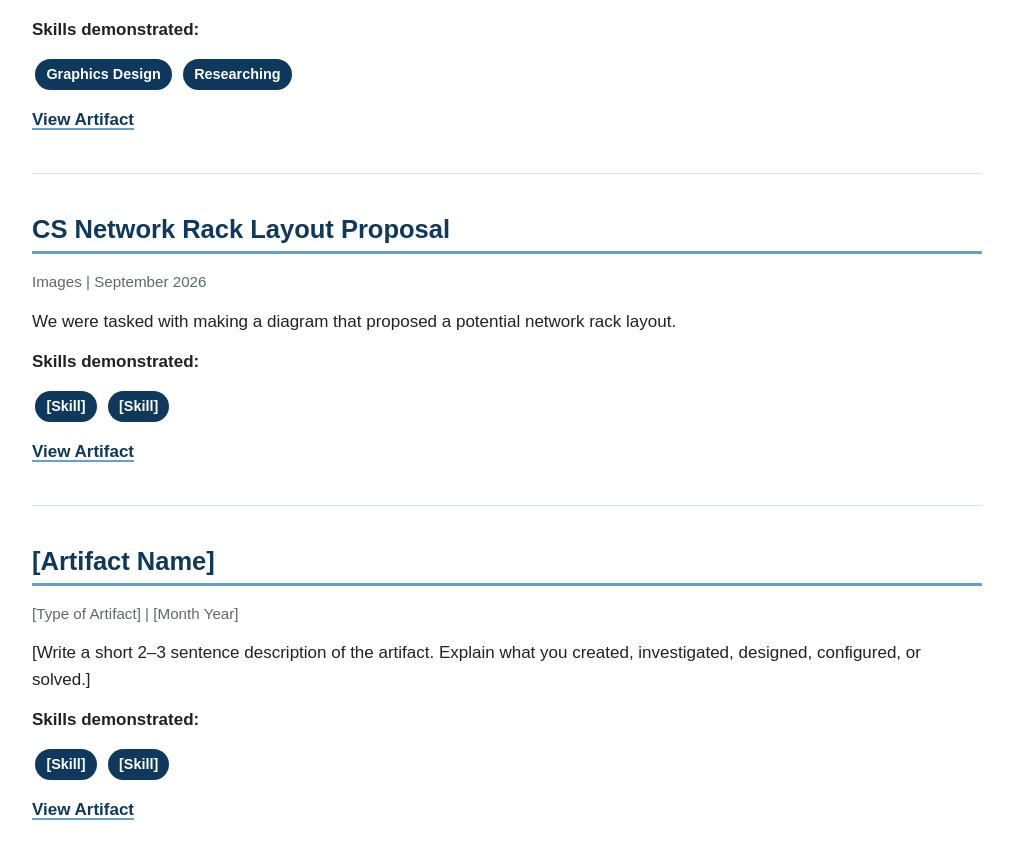
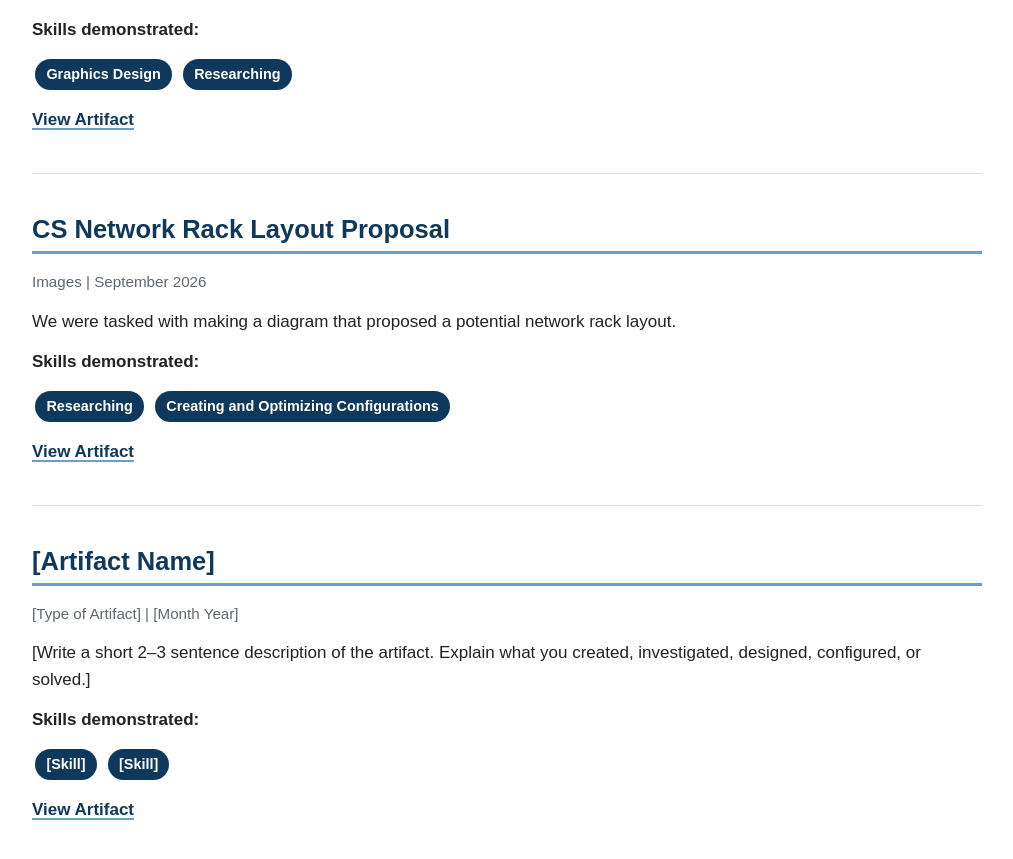
Before and after one commit to ShadowSeamus/apex-portfolio, a Jekyll site: the page built from artifacts.md, in a window 1280 px wide and 900 px high, scrolled down 2052 px. Shown: the top 859 px of the window, without its empty margins (133-1146 px from the left). Built offline with Jekyll 4.4.1, drawn with Linux system fonts in a browser that asks for light colours.

Commit message:
add skills for network rack layout proposal artifact in artifacts.md

```diff
--- a/artifacts.md
+++ b/artifacts.md
@@ -101,8 +101,8 @@ We were tasked with making a diagram that proposed a potential network rack layo
 
 **Skills demonstrated:**
 
-<span class="skill-tag">[Skill]</span>
-<span class="skill-tag">[Skill]</span>
+<span class="skill-tag">Researching</span>
+<span class="skill-tag">Creating and Optimizing Configurations</span>
 
 [View Artifact](./artifacts/network-rack-proposal/index.md)
 
```
